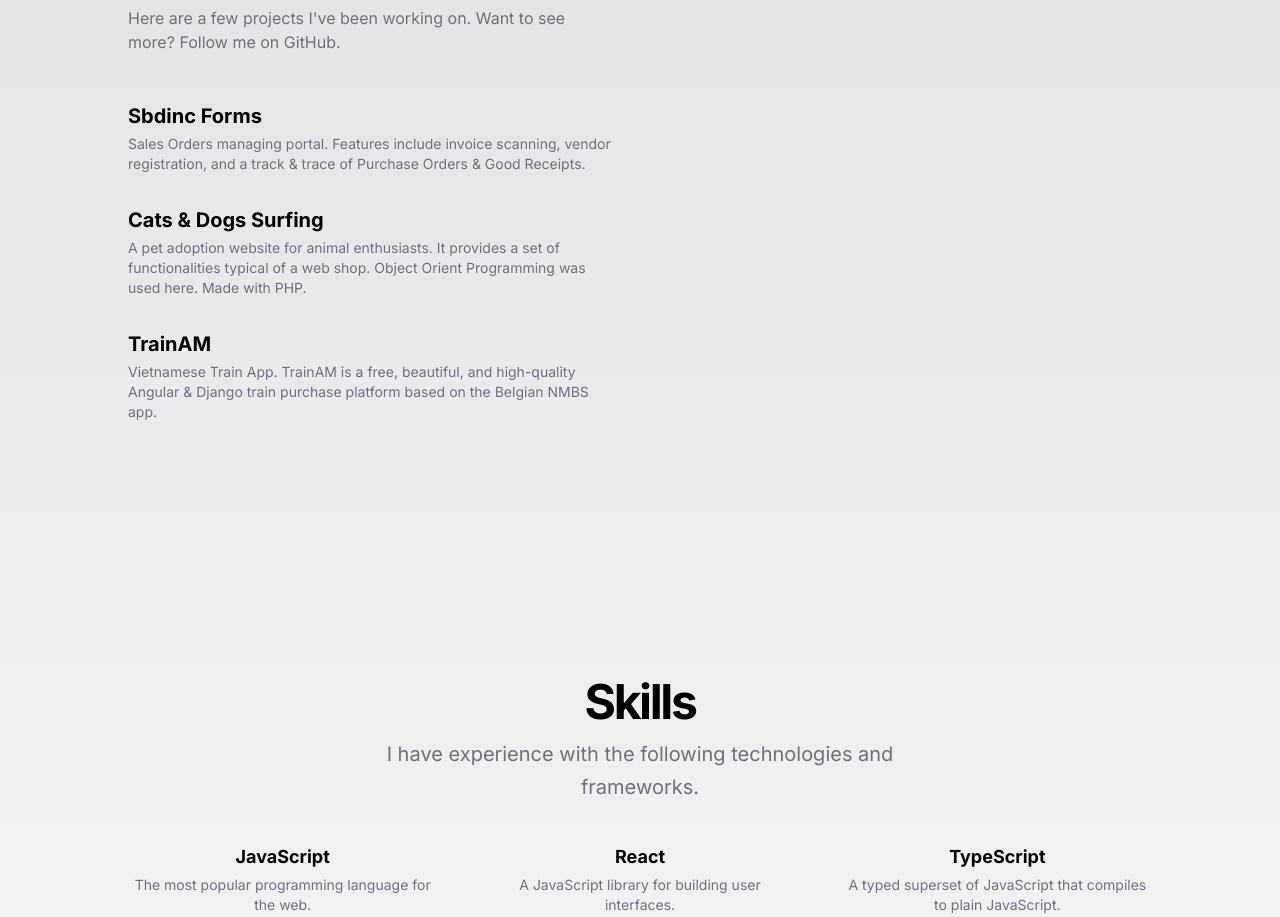
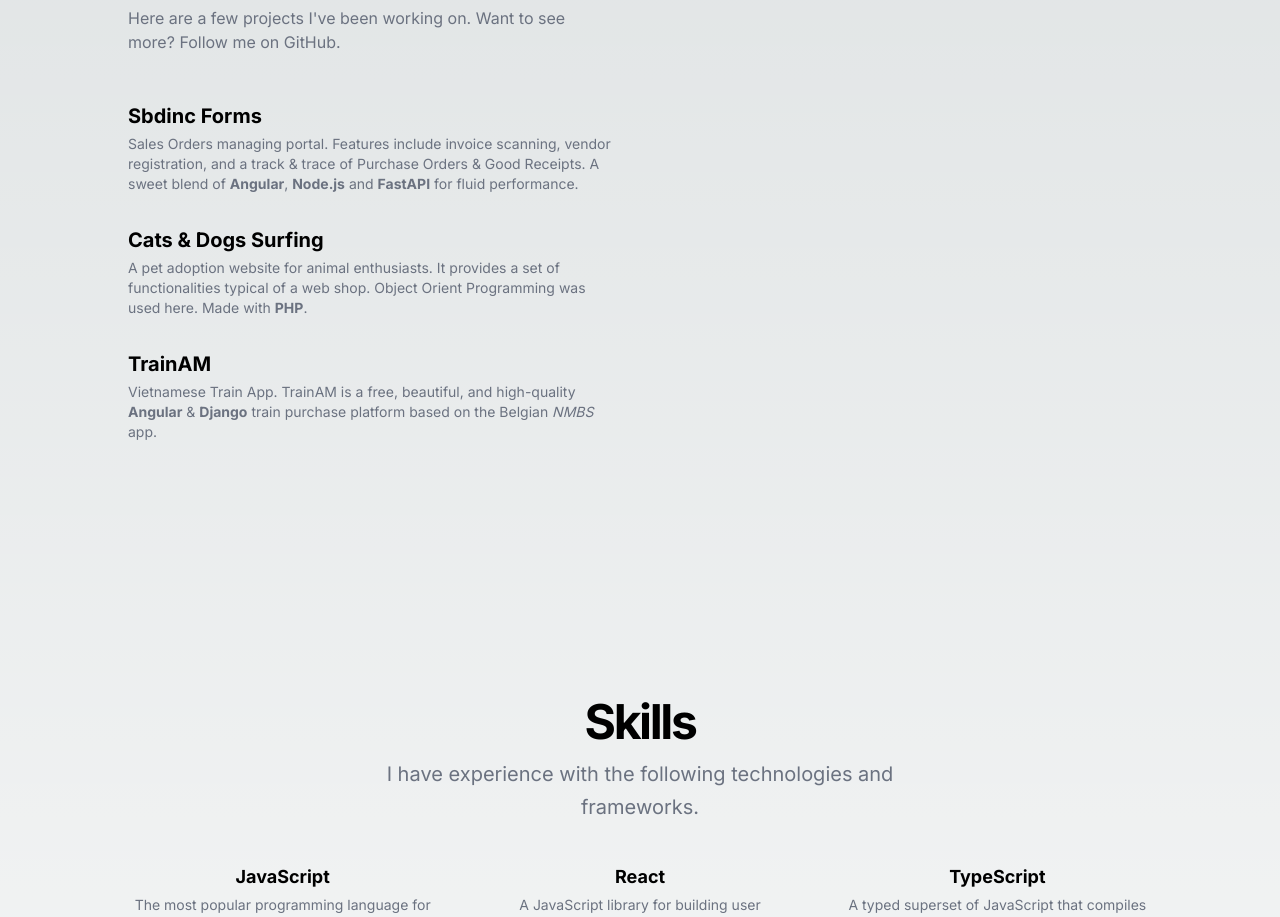
Before and after one commit to olsonperrensen/olsonperrensen.github.io, a Next.js app: page / in a window 1280 px wide. Shown: the part 860-1777 px from the top of the page. Built offline with nearby package versions, Linux system fonts and the light colour scheme.

Commit message:
styling on technologies used

```diff
--- a/components/x/X.tsx
+++ b/components/x/X.tsx
@@ -73,20 +73,20 @@ export function X() {
                                     <h3 className="text-xl font-bold">Sbdinc Forms</h3>
                                     <p className="text-sm text-gray-500 dark:text-gray-400">
                                         Sales Orders managing portal. Features include invoice scanning, vendor registration,
-                                        and a track & trace of Purchase Orders & Good Receipts.
+                                        and a track & trace of Purchase Orders & Good Receipts. A sweet blend of <strong>Angular</strong>, <strong>Node.js</strong> and <strong>FastAPI</strong> for fluid performance.
                                     </p>
                                 </div>
                                 <div className="grid gap-1">
                                     <h3 className="text-xl font-bold">Cats & Dogs Surfing</h3>
                                     <p className="text-sm text-gray-500 dark:text-gray-400">
                                         A pet adoption website for animal enthusiasts. It provides a set of functionalities typical of a web shop.
-                                        Object Orient Programming was used here. Made with PHP.
+                                        Object Orient Programming was used here. Made with <strong>PHP</strong>.
                                     </p>
                                 </div>
                                 <div className="grid gap-1">
                                     <h3 className="text-xl font-bold">TrainAM</h3>
                                     <p className="text-sm text-gray-500 dark:text-gray-400">
-                                        Vietnamese Train App. TrainAM is a free, beautiful, and high-quality Angular & Django train purchase platform based on the Belgian NMBS app.
+                                        Vietnamese Train App. TrainAM is a free, beautiful, and high-quality <strong>Angular</strong> & <strong>Django</strong> train purchase platform based on the Belgian <em>NMBS</em> app.
                                     </p>
                                 </div>
                             </div>
```
